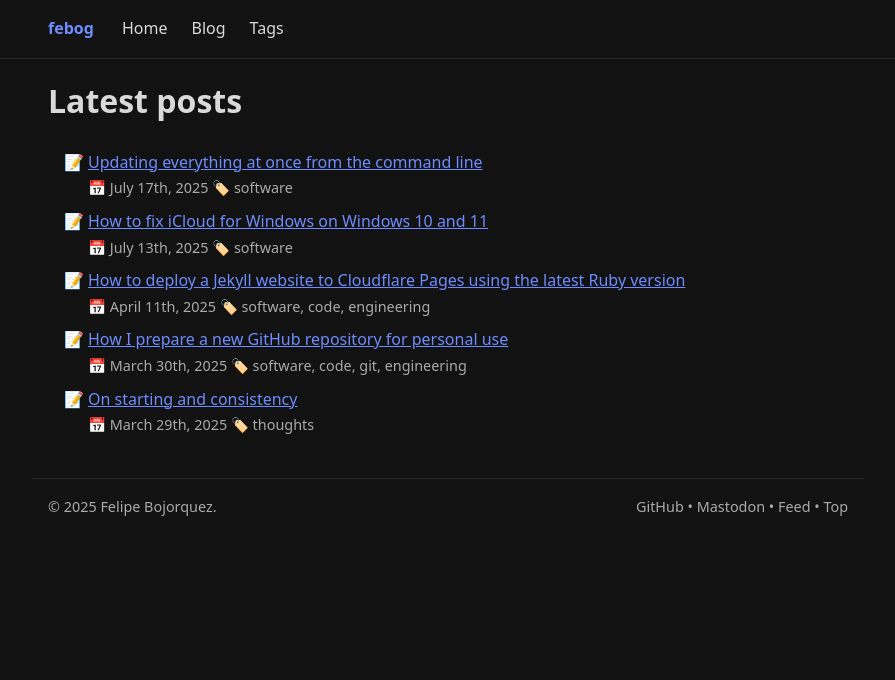
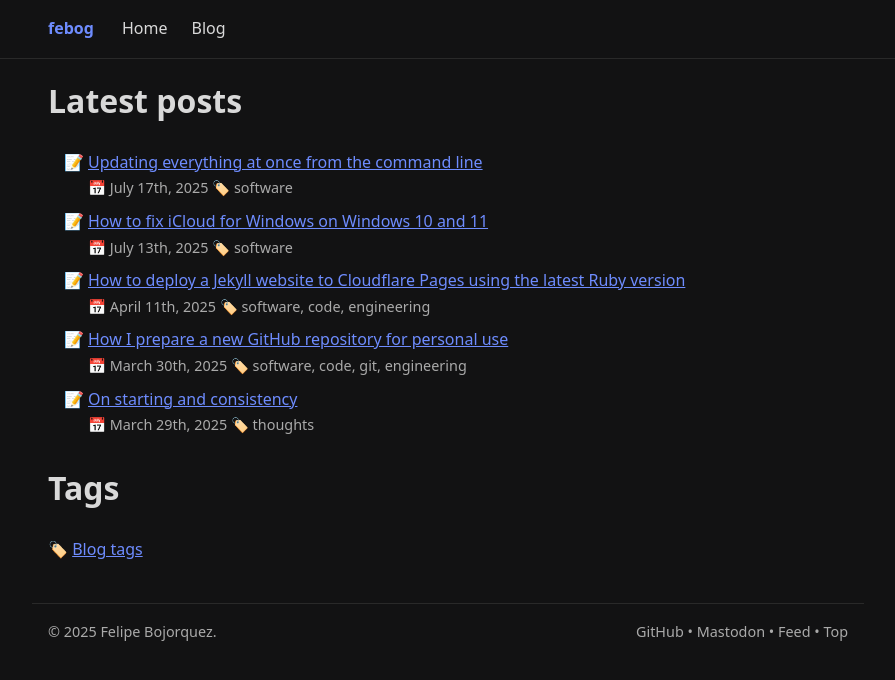
Before and after one commit to febog/website, a Jekyll site: the page built from src/blog.html, in a window 1280 px wide. Shown: the top 680 px of the page, without its empty margins (192-1087 px from the left). Built offline with Jekyll 4.4.1, drawn with Linux system fonts in a browser that asks for light colours.

Commit message:
Move tags page under /blog

```diff
--- a/src/_layouts/base.html
+++ b/src/_layouts/base.html
@@ -243,7 +243,6 @@
       <ul>
         <li><a href="/">Home</a></li>
         <li><a href="/blog">Blog</a></li>
-        <li><a href="/tags">Tags</a></li>
       </ul>
     </nav>
   </header>
--- a/src/blog.html
+++ b/src/blog.html
@@ -8,3 +8,7 @@ title: Blog
     {% include blog-item.html post=post %}
   {% endfor %}
 </ul>
+
+<h1>Tags</h1>
+
+<p>🏷 <a href="./tags">Blog tags</a></p>
--- a/src/tags.html
+++ b/src/blog/tags.html
@@ -1,5 +1,5 @@
 ---
-title: Tags
+title: Blog tags
 ---
 <h1>Blog tags</h1>
 
```
